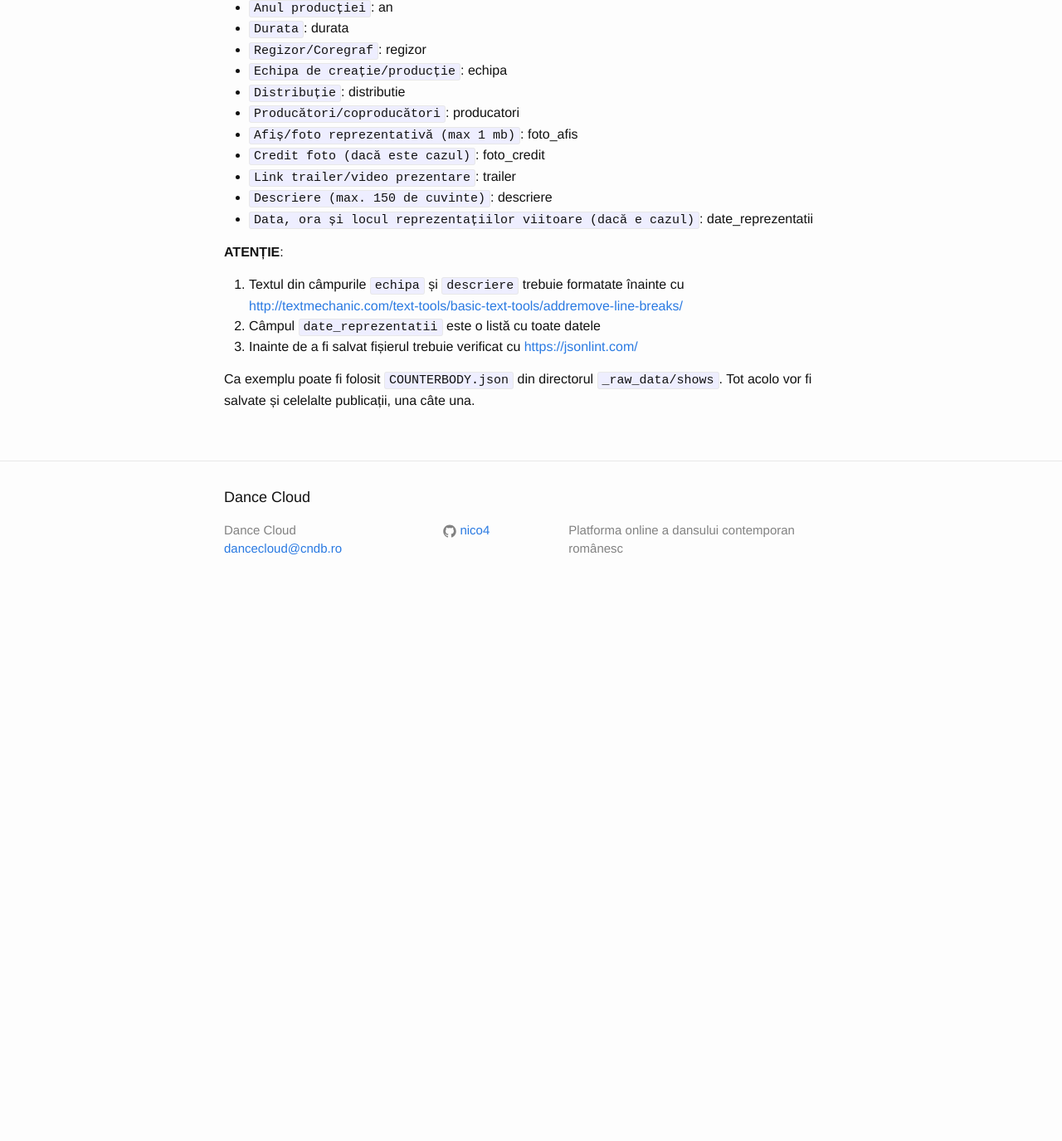
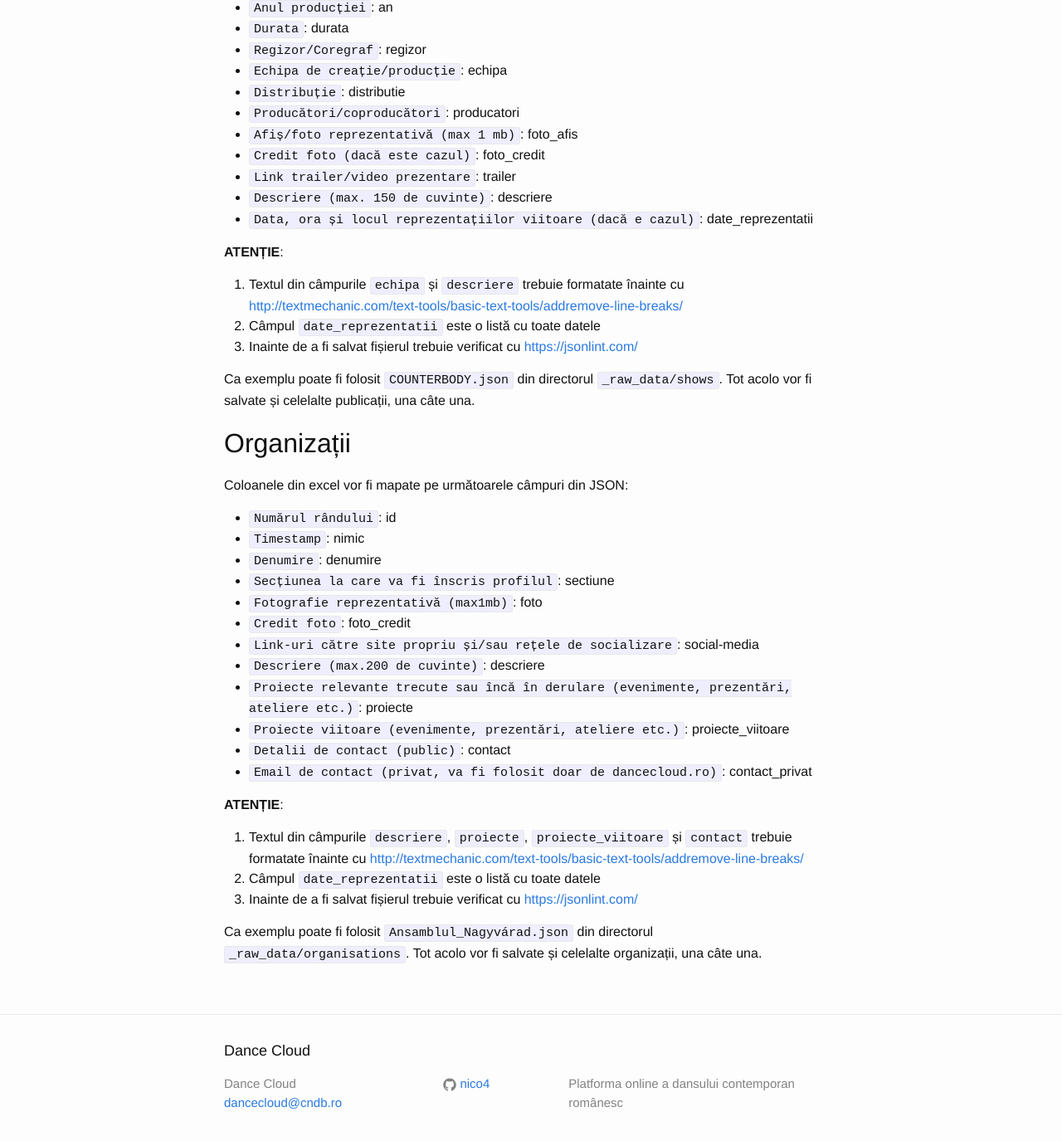
Before and after one commit to the-human-interface/dance-cloud, a Jekyll site: the page built from INSTRUCTIONS.md, in a window 1280 px wide and 1400 px high, scrolled down 2338 px. Shown: the top 1375 px of the window at 83% size. Built offline with Jekyll 4.4.1, drawn with Linux system fonts in a browser that asks for light colours; our own code applies the rules of GitHub Pages for plain Markdown files; before the commit the page ends 3071 px from its top, so only the background shows below that.

Commit message:
add organisations

```diff
--- a/INSTRUCTIONS.md
+++ b/INSTRUCTIONS.md
@@ -95,3 +95,28 @@ Coloanele din excel vor fi mapate pe următoarele câmpuri din JSON:
 1. Inainte de a fi salvat fișierul trebuie verificat cu <https://jsonlint.com/>
 
 Ca exemplu poate fi folosit `COUNTERBODY.json` din directorul `_raw_data/shows`. Tot acolo vor fi salvate și celelalte publicații, una câte una.
+
+## Organizații
+
+Coloanele din excel vor fi mapate pe următoarele câmpuri din JSON:
+
+* `Numărul rândului`: id
+* `Timestamp`: nimic
+* `Denumire`: denumire
+* `Secțiunea la care va fi înscris profilul`: sectiune
+* `Fotografie reprezentativă (max1mb)`: foto
+* `Credit foto`: foto_credit
+* `Link-uri către site propriu și/sau rețele de socializare`: social-media
+* `Descriere (max.200 de cuvinte)`: descriere
+* `Proiecte relevante trecute sau încă în derulare (evenimente, prezentări, ateliere etc.)`: proiecte
+* `Proiecte viitoare (evenimente, prezentări, ateliere etc.)`: proiecte_viitoare
+* `Detalii de contact (public)`: contact
+* `Email de contact (privat, va fi folosit doar de dancecloud.ro)`: contact_privat
+
+**ATENȚIE**:
+
+1. Textul din câmpurile `descriere`, `proiecte`, `proiecte_viitoare` și `contact` trebuie formatate înainte cu <http://textmechanic.com/text-tools/basic-text-tools/addremove-line-breaks/>
+1. Câmpul `date_reprezentatii` este o listă cu toate datele
+1. Inainte de a fi salvat fișierul trebuie verificat cu <https://jsonlint.com/>
+
+Ca exemplu poate fi folosit `Ansamblul_Nagyvárad.json` din directorul `_raw_data/organisations`. Tot acolo vor fi salvate și celelalte organizații, una câte una.
```
Also changed, not shown: _data/organisations.json (added, +20 -0 lines), _raw_data/organisations/Ansamblul_Nagyvárad.json (added, +18 -0 lines), _raw_data/artists/Alex_Călin.json (renamed from _raw_data/artists/AlexCălin.json).
